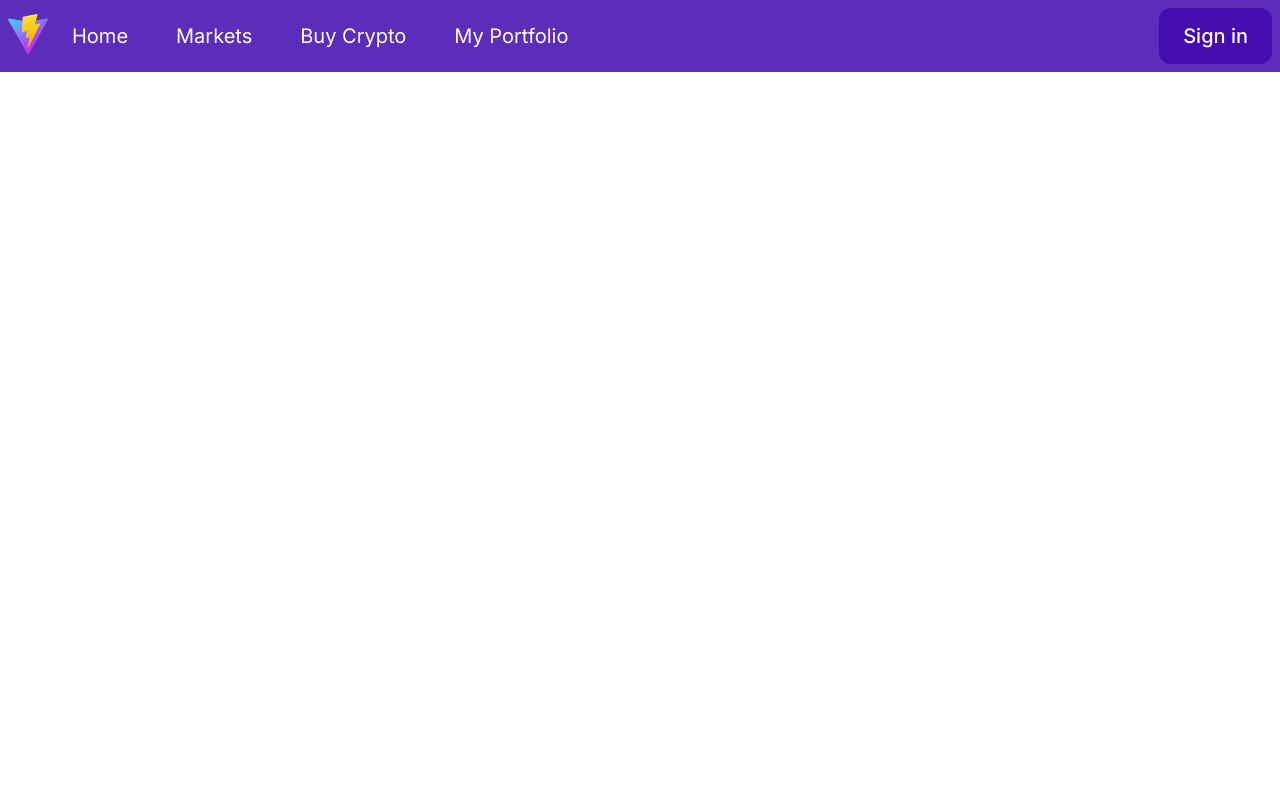
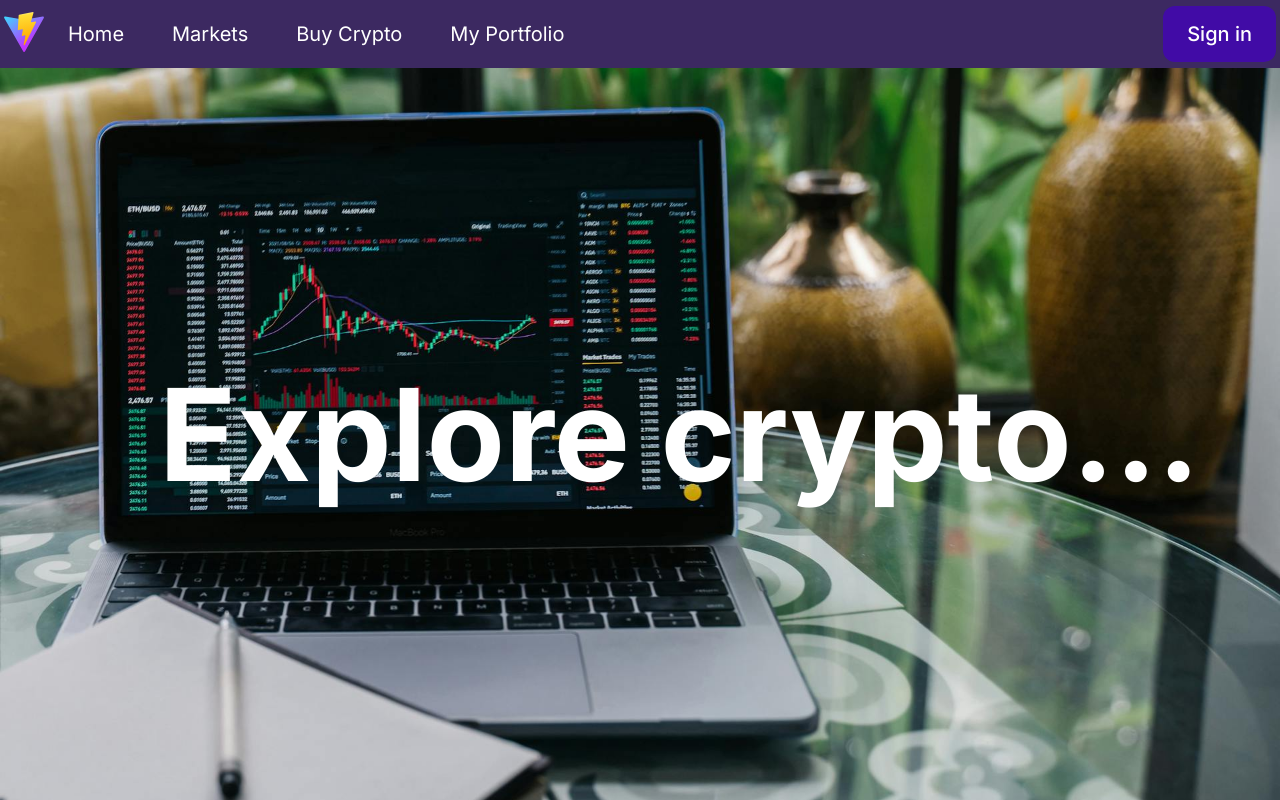
Before and after one commit to Ant0nioGl/CryptoApp, a React (Vite) app in the folder frontend/: page / in a window 1280 px wide. Built offline with nearby package versions, Linux system fonts and the light colour scheme.

Commit message:
Add banner to homepage

```diff
--- /dev/null
+++ b/frontend/src/components/Banner/Banner.css
@@ -0,0 +1,15 @@
+.banner-container {
+    background-image: url(/wallpaper.jpg);
+    height: 91.5vh;
+    background-size: cover;
+    background-repeat: no-repeat;
+    display: flex;
+    justify-content: right;
+    align-items: center;
+}
+
+.banner-container h1 {
+    margin: 5rem;
+    color: white;
+    font-size: 8rem;
+}
--- a/frontend/src/components/Banner/Banner.jsx
+++ b/frontend/src/components/Banner/Banner.jsx
@@ -1,8 +1,9 @@
+import './Banner.css'
 
 function Banner() {
     return (
-        <div>
-
+        <div className="banner-container">
+            <h1 data-text="Explore crypto...">Explore crypto...</h1>
         </div>
     );
 }
--- a/frontend/src/components/Navbar/Navbar.css
+++ b/frontend/src/components/Navbar/Navbar.css
@@ -10,8 +10,9 @@
     max-width: 100vw;
     justify-content: flex-start;
     align-items: center;
-    background-color: rgba(66, 8, 175, 0.85);
-    padding: 0.5rem;
+    background-color: rgba(27, 4, 70, 0.85);
+    padding: 0.5vh;
+    height: 7.5vh;
 }
 
 .logo {
--- a/frontend/src/pages/Home.jsx
+++ b/frontend/src/pages/Home.jsx
@@ -1,10 +1,12 @@
 import Navbar from "../components/Navbar/Navbar";
+import Banner from "../components/Banner/Banner";
 
 function Home() {
 
     return (
         <div>
             <Navbar />
+            <Banner />
         </div>
     );
 }
```
